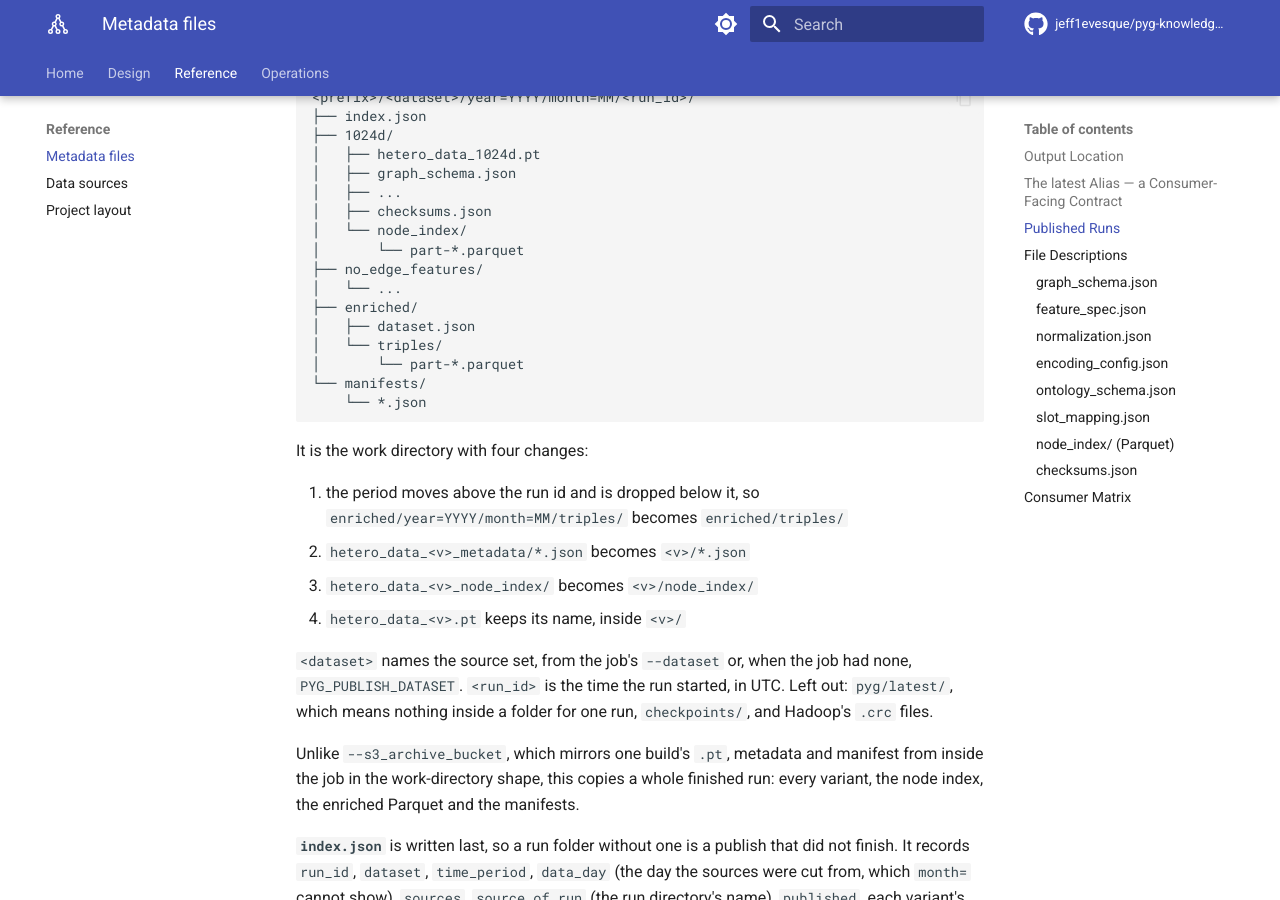
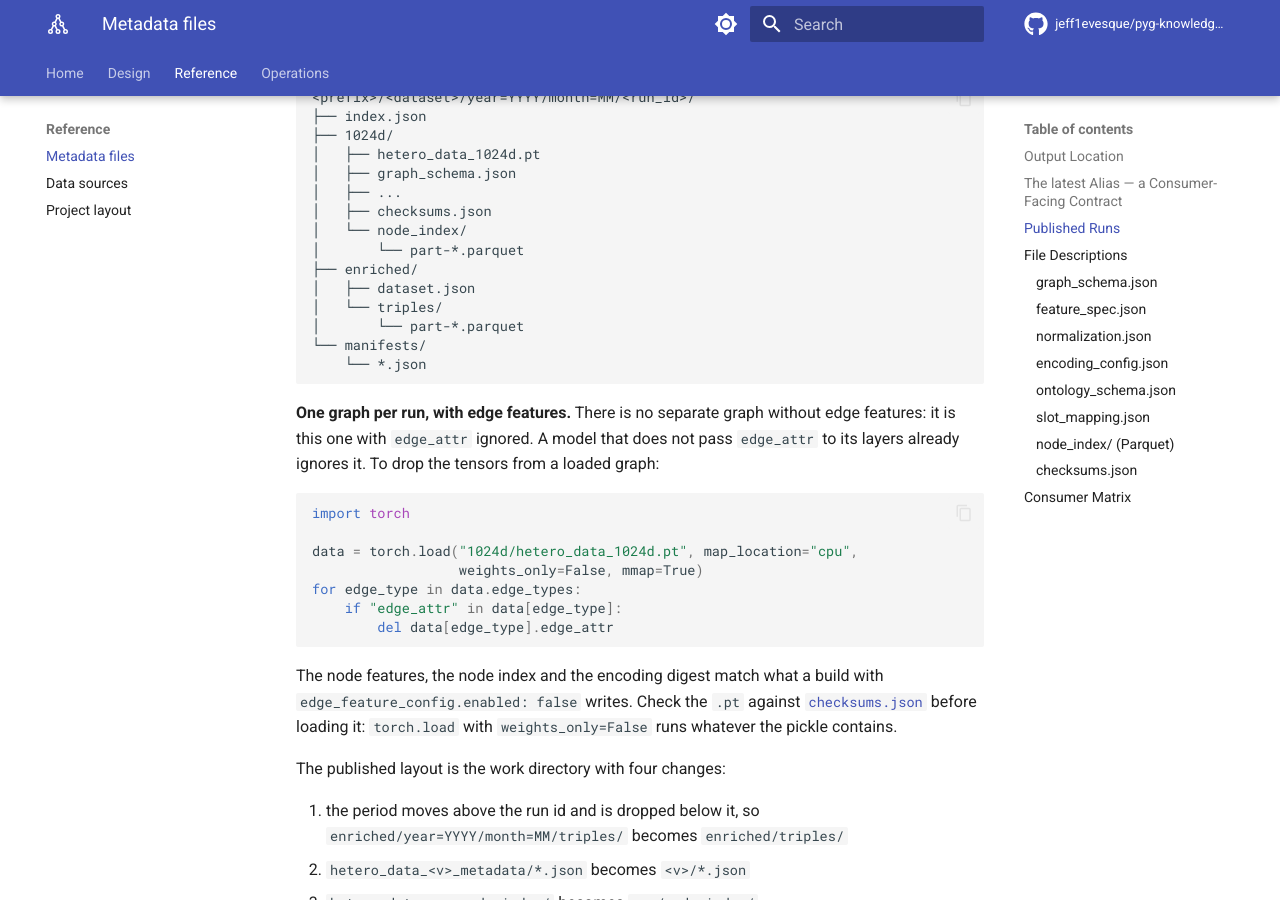
Before and after one commit to jeff1evesque/pyg-knowledge-graph-builder, an MkDocs documentation site: the page built from documentation/reference/outputs.md, in a window 1280 px wide and 900 px high, scrolled down 2864 px. Built offline with MkDocs 1.6.1 and Material for MkDocs 9.7.7, drawn with Linux system fonts in a browser that asks for light colours; comment, search, counter and statistics services are not loaded.

Commit message:
#411: outputs.md, drop no_edge_features/ and show how to ignore edge_attr

````diff
--- a/documentation/reference/outputs.md
+++ b/documentation/reference/outputs.md
@@ -105,7 +103,26 @@ A finished run can be copied to a separate prefix for consumers by [`bin/publish
     └── *.json
 ```
 
-It is the work directory with four changes:
+**One graph per run, with edge features.** There is no separate graph without edge
+features: it is this one with `edge_attr` ignored. A model that does not pass
+`edge_attr` to its layers already ignores it. To drop the tensors from a loaded graph:
+
+```python
+import torch
+
+data = torch.load("1024d/hetero_data_1024d.pt", map_location="cpu",
+                  weights_only=False, mmap=True)
+for edge_type in data.edge_types:
+    if "edge_attr" in data[edge_type]:
+        del data[edge_type].edge_attr
+```
+
+The node features, the node index and the encoding digest match what a build with
+`edge_feature_config.enabled: false` writes. Check the `.pt` against
+[`checksums.json`](#checksumsjson) before loading it: `torch.load` with
+`weights_only=False` runs whatever the pickle contains.
+
+The published layout is the work directory with four changes:
 
 1. the period moves above the run id and is dropped below it, so `enriched/year=YYYY/month=MM/triples/` becomes `enriched/triples/`
 2. `hetero_data_<v>_metadata/*.json` becomes `<v>/*.json`
````
Also changed, not shown: other parts of documentation/reference/outputs.md (+0 -2 lines).
